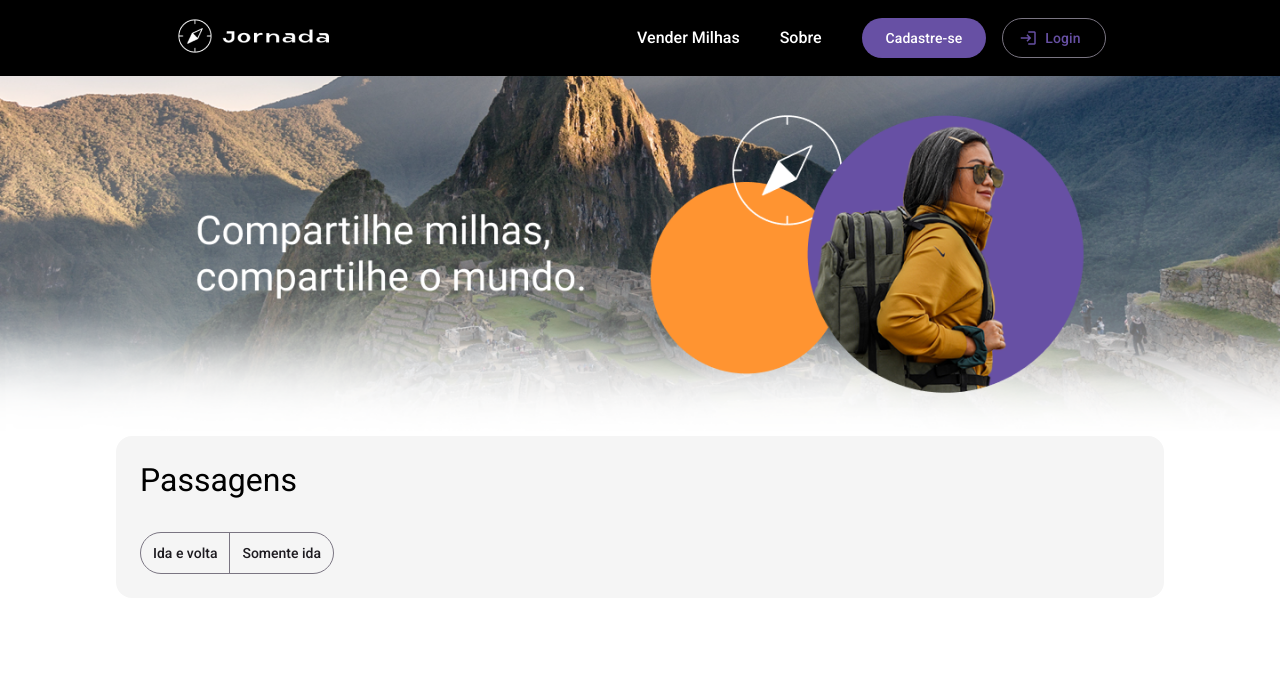
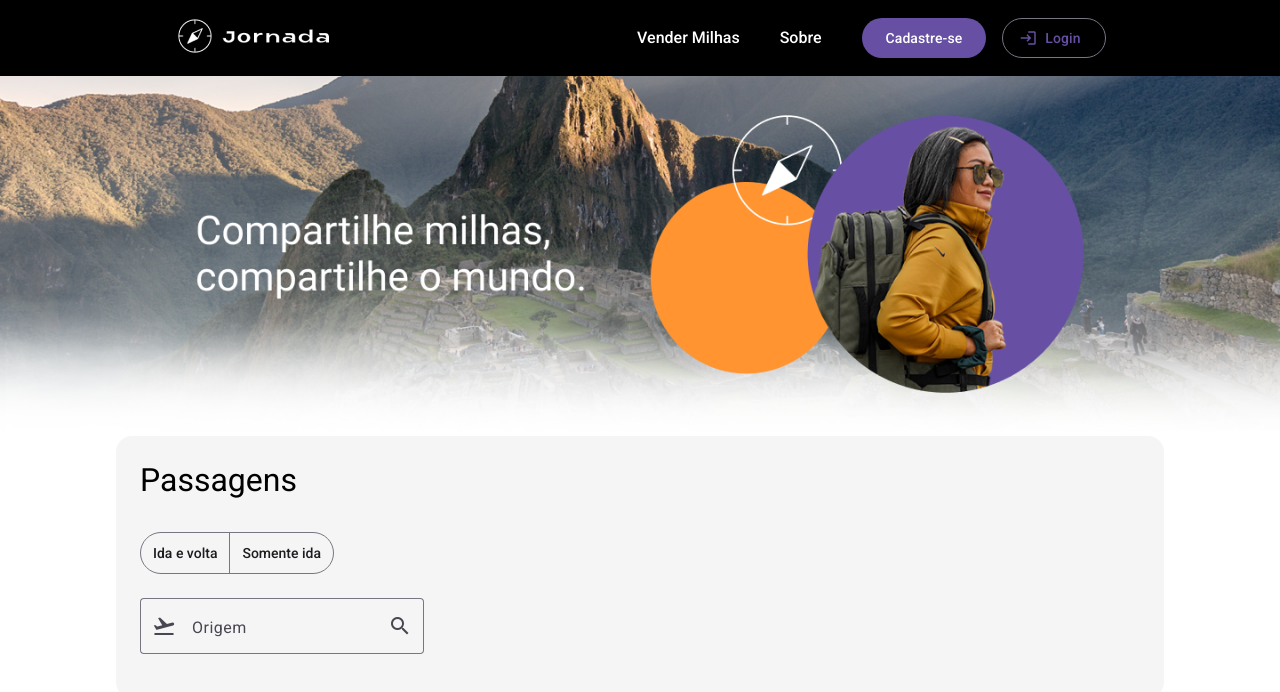
Before and after one commit to antonio-evaldo/4490-jornada-milhas-angular-material, an Angular app: page / in a window 1280 px wide. Shown: the top 692 px of the page. Built offline with nearby package versions, Linux system fonts and the light colour scheme.

Commit message:
Vídeo 4.2 - Solucionando o desafio: adicionando primeiro input

```diff
--- a/src/app/form-busca-passagens/form-busca-passagens.component.html
+++ b/src/app/form-busca-passagens/form-busca-passagens.component.html
@@ -6,5 +6,16 @@
       <mat-button-toggle value="ida-e-volta">Ida e volta</mat-button-toggle>
       <mat-button-toggle value="somente-ida">Somente ida</mat-button-toggle>
     </mat-button-toggle-group>
+
+    <div class="campos-lugares">
+      <mat-form-field class="campo-origem" appearance="outline">
+        <mat-icon matPrefix>flight_takeoff</mat-icon>
+
+        <mat-label>Origem</mat-label>
+        <input matInput>
+
+        <mat-icon matSuffix>search</mat-icon>
+      </mat-form-field>
+    </div>
   </form>
 </section>
--- a/src/app/form-busca-passagens/form-busca-passagens.component.scss
+++ b/src/app/form-busca-passagens/form-busca-passagens.component.scss
@@ -11,3 +11,29 @@
 .titulo {
   font: var(--mat-sys-headline-large);
 }
+
+form {
+  display: flex;
+  flex-direction: column;
+  align-items: flex-start;
+  gap: 1.5rem;
+}
+
+.campos-lugares {
+  display: flex;
+  align-items: center;
+}
+
+.campo-origem,
+.botao-trocar {
+  margin-right: 0.5rem;
+}
+
+.botao-trocar,
+.botao-buscar {
+  margin-bottom: 1.25rem;
+}
+
+.campo-destino {
+  margin-right: 1.5rem;
+}
--- a/src/app/form-busca-passagens/form-busca-passagens.component.ts
+++ b/src/app/form-busca-passagens/form-busca-passagens.component.ts
@@ -1,9 +1,12 @@
 import { Component } from '@angular/core';
 import { MatButtonToggleModule } from '@angular/material/button-toggle';
+import { MatFormFieldModule } from '@angular/material/form-field';
+import { MatInputModule } from '@angular/material/input';
+import { MatIconModule } from '@angular/material/icon';
 
 @Component({
   selector: 'app-form-busca-passagens',
-  imports: [ MatButtonToggleModule ],
+  imports: [MatButtonToggleModule, MatFormFieldModule, MatInputModule, MatIconModule],
   templateUrl: './form-busca-passagens.component.html',
   styleUrl: './form-busca-passagens.component.scss'
 })
```
